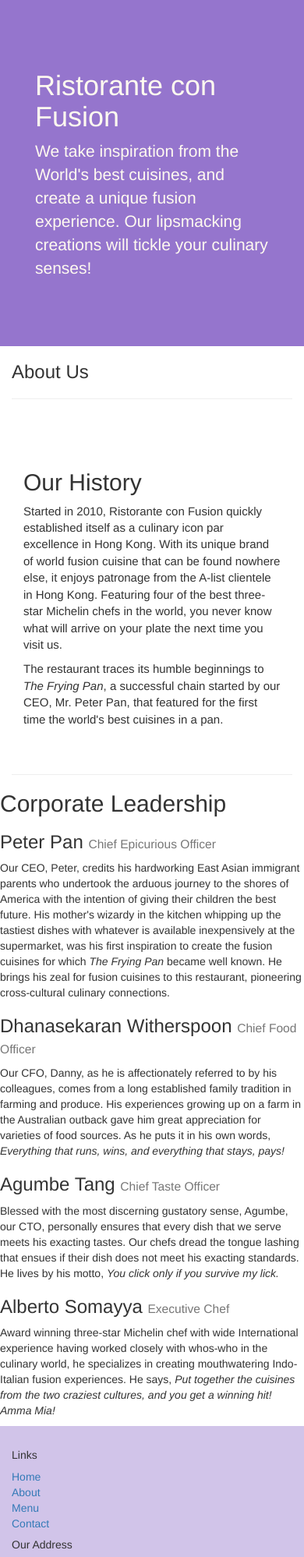
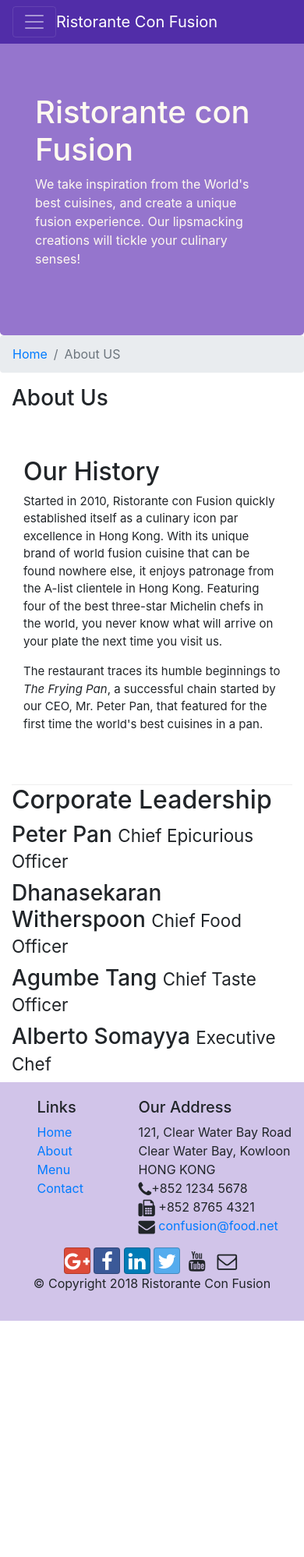
Before and after one commit to De9-ai/boot, a website: page aboutus.html in a window 390 px wide. Shown: the top 1997 px of the page at 78% size. After the commit the page ends 1694 px from the top, so only its background shows below. Drawn offline with nearby package versions, Linux system fonts and the light colour scheme.

Commit message:
nav icon

```diff
--- a/aboutus.html
+++ b/aboutus.html
@@ -7,12 +7,30 @@
     <meta http-equiv="x-ua-compatible" content="ie=edge">
     <link rel="stylesheet" href="node_modules/bootstrap/dist/css/bootstrap.min.css">
     <link rel="stylesheet" href="css/styles.css">
+    <link rel="stylesheet" href="node_modules/font-awesome/css/font-awesome.min.css">
+    <link rel="stylesheet" href="node_modules/bootstrap-social/css/bootstrap-social.min.css">
     <title>Ristorante Con Fusion: About Us</title>
 
 </head>
 
 <body>
+    <nav class="navbar navbar-dark navbar-expand-sm fixed-top">
+        <div class="container">
+            <button class="navbar-toggler" type="button" data-toggle="collapse" data-target="#Navbar">
+            <span class="navbar-toggler-icon"></span>
+            </button>
+            <a class="navbar-brand mr-auto" href="./index.html">Ristorante Con Fusion</a>
+            <div class="collapse navbar-collapse" id="Navbar">
+            <ul class="navbar-nav mr-auto">
+                <li class="nav-item "><a class="nav-link" href=""><span class="fa fa-home fa-lg"></span>Home</a><li>
+                    <li class="nav-item active"><a class="nav-link" href="#"><span class="fa fa-info fa-lg"></span>About</a></li>
+                        <li class="nav-item"><a class="nav-link" href="#"><span class="fa fa-list fa-lg"></span>Menu</a></li>
+                            <li class="nav-item"><a class="nav-link" href="#"><span class="fa fa-address-card fa-lg"></span>Contact</a></li>
 
+                </ul>
+            </div>
+            </div>
+    </nav>
     <header class="jumbotron">
         <div>
             <div class="row row-header">
@@ -27,12 +45,15 @@
     </header>
 
     <div class="container">
-        <div>
-            <div>
+        <div class="row">
+            <ol class="col-12 breadcrumb">
+                <li class="breadcrumb-item"><a href="./index.html">Home</a></li>
+                <li class="breadcrumb-item active">About US</li>
+                </ol>
+            <div class="col-12">
                <h3>About Us</h3>
-               <hr>
             </div>
-        </div>
+    </div>
 
         <div class="row row-content">
             <div class="col-12 col-sm-6 col-md-6">
@@ -67,7 +88,7 @@
                 <div class="col-4 offset-1 col-sm-2">
                     <h5>Links</h5>
                     <ul class="list-unstyled">
-                        <li><a href="#">Home</a></li>
+                        <li><a href="/index.html">Home</a></li>
                         <li><a href="#">About</a></li>
                         <li><a href="#">Menu</a></li>
                         <li><a href="#">Contact</a></li>
@@ -79,19 +100,19 @@
 		              121, Clear Water Bay Road<br>
 		              Clear Water Bay, Kowloon<br>
 		              HONG KONG<br>
-		              Tel.: +852 1234 5678<br>
-		              Fax: +852 8765 4321<br>
-		              Email: <a href="mailto:confusion@food.net">confusion@food.net</a>
+		              <span class="fa fa-phone fa-lg"></span>+852 1234 5678<br>
+		              <span class="fa fa-fax fa-lg"></span> +852 8765 4321<br>
+		              <span class="fa fa-envelope fa-lg"></span> <a href="mailto:confusion@food.net">confusion@food.net</a>
 		           </address>
                 </div>
                 <div class="col-12 col-sm-4 align-self-center">
                     <div class="text-center">
-                        <a href="http://google.com/+">Google+</a>
-                        <a href="http://www.facebook.com/profile.php?id=">Facebook</a>
-                        <a href="http://www.linkedin.com/in/">LinkedIn</a>
-                        <a href="http://twitter.com/">Twitter</a>
-                        <a href="http://youtube.com/">YouTube</a>
-                        <a href="mailto:">Mail</a>
+                        <a class="btn btn-social-icon btn-google" href="http://google.com/+"><i class="fa fa-google-plus fa-lg"></i></a>
+                        <a  class="btn btn-social-icon btn-facebook" href="http://www.facebook.com/profile.php?id="><i class="fa fa-facebook fa-lg"></i></a>
+                        <a  class="btn btn-social-icon btn-linkedin" href="http://www.linkedin.com/in/"><i class="fa fa-linkedin fa-lg"></i></a>
+                        <a class="btn btn-social-icon btn-twitter" href="http://twitter.com/"><i class="fa fa-twitter fa-lg"></i></a>
+                        <a class="btn btn-social-icon btn-youtube" href="http://youtube.com/"><i class="fa fa-youtube fa-lg"></i></a>
+                        <a class="btn btn-social-icon " href="mailto:"><i class="fa fa-envelope-o fa-lg"></i></a>
                     </div>
                 </div>
            </div>
--- a/css/styles.css
+++ b/css/styles.css
@@ -26,3 +26,10 @@
     margin:0px;
     columns: #0f0f0f;
 }
+body{
+    padding: 50px 0px 0px 0px;
+    z-index:0;
+}
+.navbar-dark{
+    background-color: #512DA8;
+}
--- a/index.html
+++ b/index.html
@@ -8,24 +8,25 @@
     <link rel="stylesheet" href="node_modules/bootstrap/dist/css/bootstrap.min.css">
     <link rel="stylesheet" href="css/styles.css">
     <link rel="shortcut icon" href="-/favicon.ico">
+    <link rel="stylesheet" href="node_modules/font-awesome/css/font-awesome.min.css">
+    <link rel="stylesheet" href="node_modules/bootstrap-social/css/bootstrap-social.min.css">
 
     <title>Ristorante Con Fusion</title>
 </head>
 
 <body>
-<nav class="navbar navbar-dark navbar-expand-sm bg-primary fixed-top">
+<nav class="navbar navbar-dark navbar-expand-sm fixed-top">
     <div class="container">
         <button class="navbar-toggler" type="button" data-toggle="collapse" data-target="#Navbar">
-            <span class="navbar-toggler-icon">
-
-            </button>
+        <span class="navbar-toggler-icon"></span>
+        </button>
         <a class="navbar-brand mr-auto" href="#">Ristorante Con Fusion</a>
         <div class="collapse navbar-collapse" id="Navbar">
         <ul class="navbar-nav mr-auto">
-            <li class="nav-item active"><a class="nav-link" href="">Home</a><li>
-                <li class="nav-item"><a class="nav-link" href="./aboutus.html" target="_blank">About</a></li>
-                    <li class="nav-item"><a class="nav-link" href="#">Menu</a></li>
-                        <li class="nav-item"><a class="nav-link" href="#">Contact</a></li>
+            <li class="nav-item active"><a class="nav-link" href=""><span class="fa fa-home fa-lg"></span>Home</a><li>
+                <li class="nav-item"><a class="nav-link" href="./aboutus.html" target="_blank"><span class="fa fa-info fa-lg"></span> About</a></li>
+                    <li class="nav-item"><a class="nav-link" href="#"><span class="fa fa-list fa-lg"></span> Menu</a></li>
+                        <li class="nav-item"><a class="nav-link" href="#"><span class="fa fa-address-card fa-lg"></span> Contact</a></li>
 
             </ul>
         </div>
@@ -85,7 +86,7 @@
                     <h5>Links</h5>
                     <ul class="list-unstyled">
                         <li><a href="#">Home</a></li>
-                        <li><a href="#">About</a></li>
+                        <li><a href="./aboutus.html">About</a></li>
                         <li><a href="#">Menu</a></li>
                         <li><a href="#">Contact</a></li>
                     </ul>
@@ -96,19 +97,19 @@
 		              121, Clear Water Bay Road<br>
 		              Clear Water Bay, Kowloon<br>
 		              HONG KONG<br>
-		              Tel.: +852 1234 5678<br>
-		              Fax: +852 8765 4321<br>
-		              Email: <a href="mailto:confusion@food.net">confusion@food.net</a>
+		             <span class="fa fa-phone fa-lg"></span> +852 1234 5678<br>
+                      <span class="fa fa-fax fa-lg"></span>  +852 8765 4321<br>
+                   <span class="fa fa-envelope fa-lg"></span><a href="mailto:confusion@food.net">confusion@food.net</a>
 		           </address>
                 </div>
                 <div class="col-12 col-sm-4 align-self-center">
                     <div class="text-center">
-                        <a href="http://google.com/+">Google+</a>
-                        <a href="http://www.facebook.com/profile.php?id=">Facebook</a>
-                        <a href="http://www.linkedin.com/in/">LinkedIn</a>
-                        <a href="http://twitter.com/">Twitter</a>
-                        <a href="http://youtube.com/">YouTube</a>
-                        <a href="mailto:">Mail</a>
+                        <a class="btn btn-social-icon btn-google" href="http://google.com/+"><i class="fa fa-google-plus fa-lg"></i></a>
+                        <a class="btn btn-social-icon btn-facebook" href="http://www.facebook.com/profile.php?id="><i class="fa fa-facebook fa-lg"></i></a>
+                        <a class="btn btn-social-icon btn-linkedin" href="http://www.linkedin.com/in/"><i class="fa fa-linkedin fa-lg"></i></a>
+                        <a class="btn btn-social-icon btn-twitter" href="http://twitter.com/"><i class="fa twitter fa-lg"></i></a>
+                        <a class="btn btn-social-icon btn-youtube" href="http://youtube.com/"><i class="fa fa-youtube fa-lg"></i></a>
+                        <a class="btn btn-social-icon" href="mailto:"><i class="fa fa-envelope-o fa-lg"></i></a>
                     </div>
                 </div>
            </div>
```
Also changed, not shown: package.json (+8 -3 lines), 1 other file.
